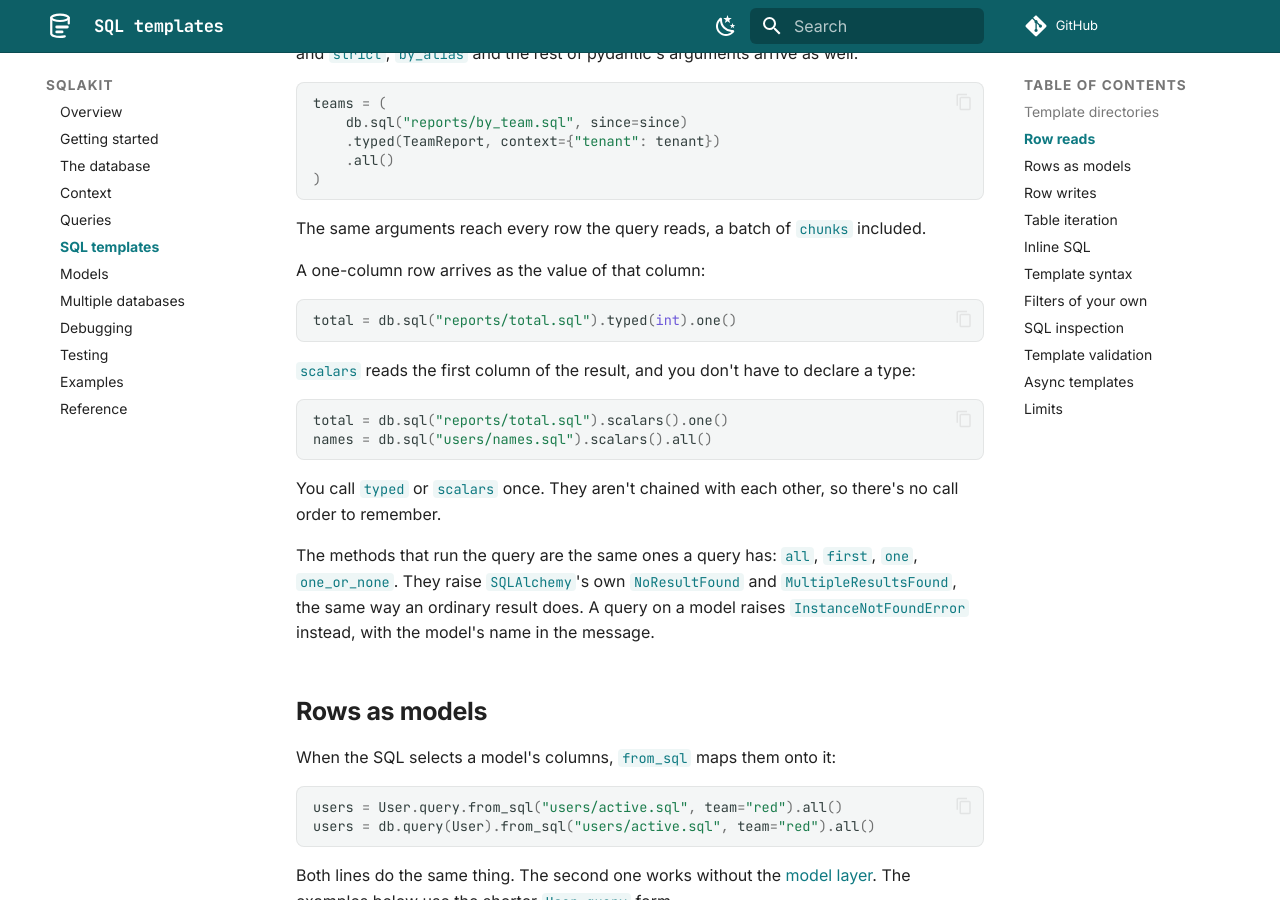
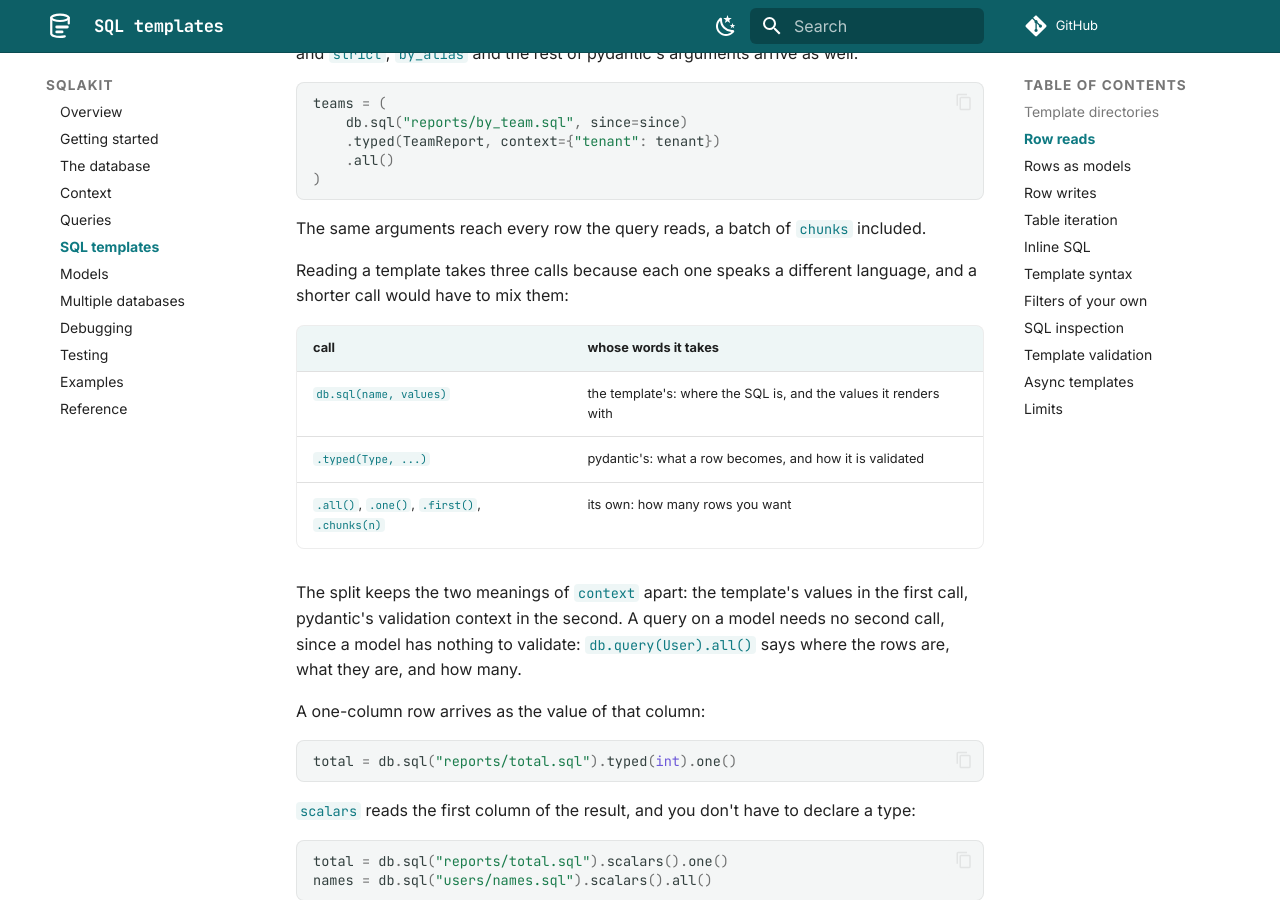
Before and after one commit to antonrh/sqlakit, an MkDocs documentation site: the page built from docs/sql.md, in a window 1280 px wide and 900 px high, scrolled down 2377 px. Built offline with MkDocs 1.6.1 and Material for MkDocs 9.7.7, drawn with Linux system fonts in a browser that asks for light colours; comment, search, counter and statistics services are not loaded.

Commit message:
Say why reading a template takes three calls

```diff
--- a/docs/sql.md
+++ b/docs/sql.md
@@ -126,6 +126,20 @@ teams = (
 
 The same arguments reach every row the query reads, a batch of `chunks`
 included.
+
+Reading a template takes three calls because each one speaks a different
+language, and a shorter call would have to mix them:
+
+| call | whose words it takes |
+| --- | --- |
+| `db.sql(name, values)` | the template's: where the SQL is, and the values it renders with |
+| `.typed(Type, ...)` | pydantic's: what a row becomes, and how it is validated |
+| `.all()`, `.one()`, `.first()`, `.chunks(n)` | its own: how many rows you want |
+
+The split keeps the two meanings of `context` apart: the template's values in
+the first call, pydantic's validation context in the second. A query on a
+model needs no second call, since a model has nothing to validate:
+`db.query(User).all()` says where the rows are, what they are, and how many.
 
 A one-column row arrives as the value of that column:
 
```
